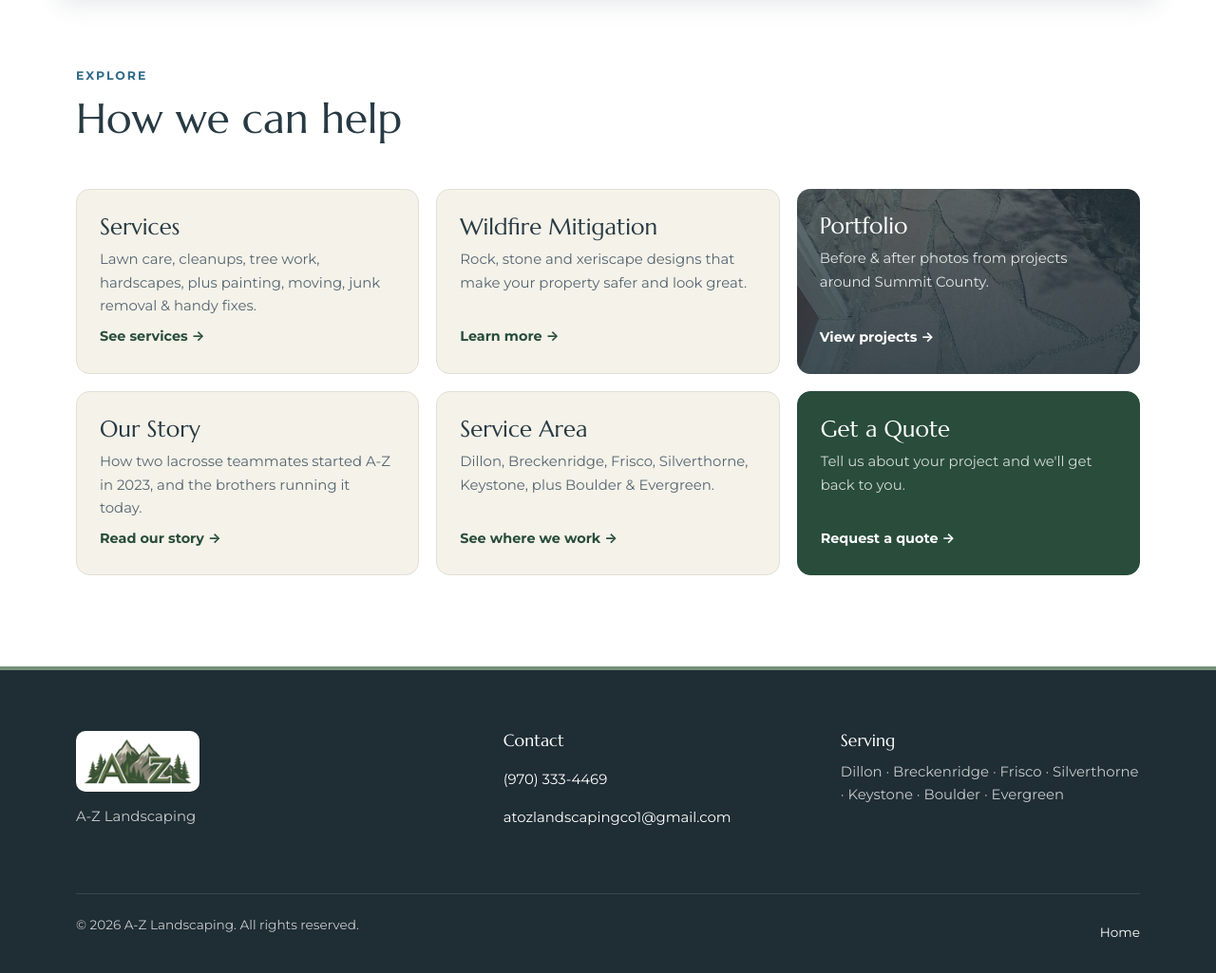
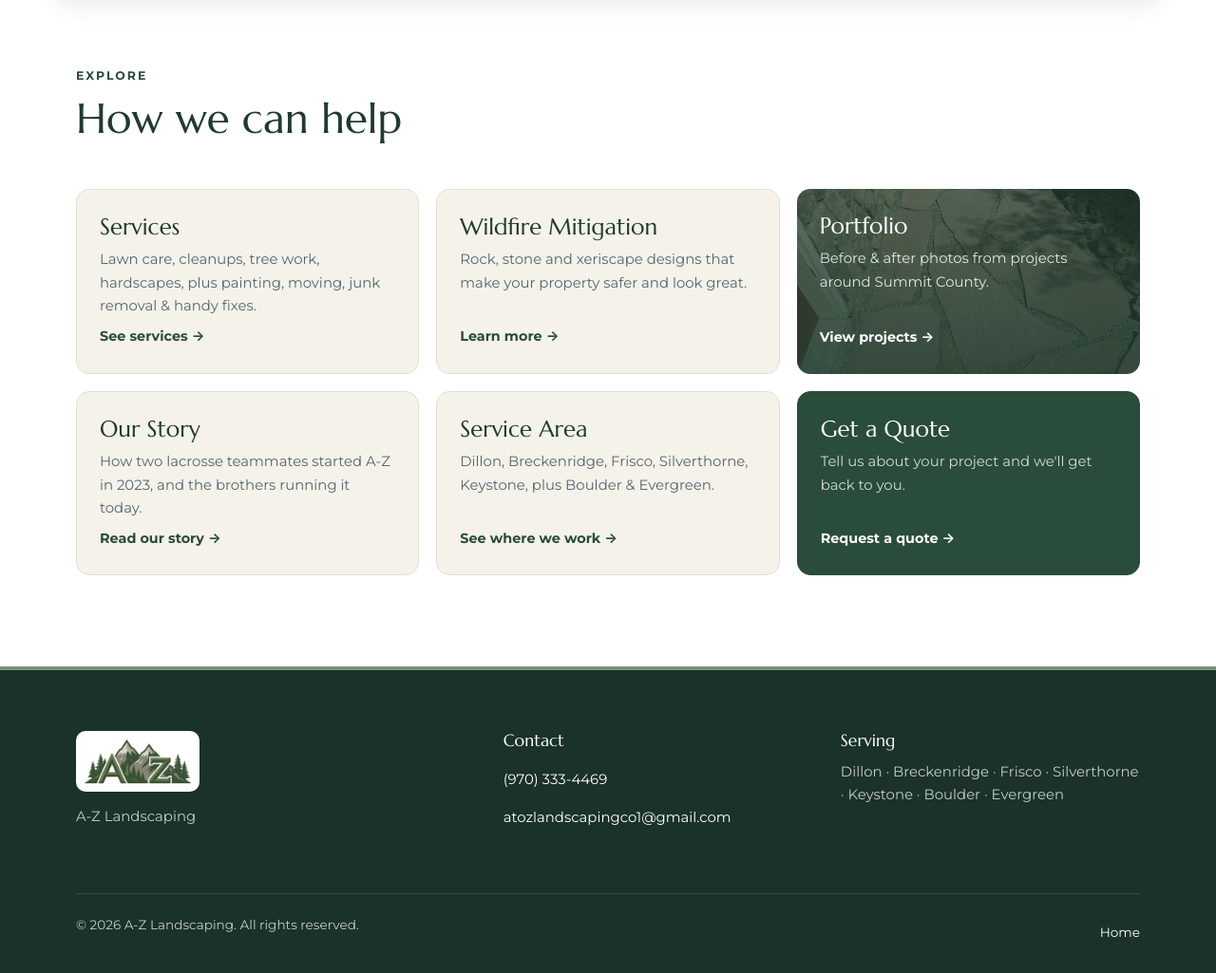
Before and after one commit to atozlandscaping/a-zlandscapingwebsite, a plain HTML site: page public/index.html in a window 1280 px wide. Shown: the part 899-1924 px from the top of the page at 95% size. Drawn offline with Linux system fonts and the light colour scheme.

Commit message:
Make Spruce Green the primary color
Co-Authored-By: Claude Opus 5.5 <noreply@anthropic.com>
Claude-Session: https://claude.ai/code/session_01Y8VrC9MmaFrDPksZBxYwHn

```diff
--- a/public/index.html
+++ b/public/index.html
@@ -5,7 +5,7 @@
   <meta name="viewport" content="width=device-width, initial-scale=1">
   <title>A-Z Landscaping | Summit County, CO Landscaping, Tree Work &amp; Wildfire Mitigation</title>
   <meta name="description" content="A-Z Landscaping is a locally owned landscaping company serving Dillon, Breckenridge, Frisco, Silverthorne and Keystone. Lawn care, cleanups, tree work, xeriscaping, flagstone patios, wildfire mitigation and more. Call (970) 333-4469.">
-  <meta name="theme-color" content="#283a43">
+  <meta name="theme-color" content="#1f3b2e">
   <link rel="icon" type="image/png" href="assets/favicon.png">
   <link rel="apple-touch-icon" href="assets/apple-touch-icon.png">
 
@@ -17,7 +17,7 @@
   <link rel="preconnect" href="https://fonts.googleapis.com">
   <link rel="preconnect" href="https://fonts.gstatic.com" crossorigin>
   <link href="https://fonts.googleapis.com/css2?family=Marcellus&family=Montserrat:wght@400;500;600;700;800&display=swap" rel="stylesheet">
-  <link rel="stylesheet" href="styles.css?v=20261118a">
+  <link rel="stylesheet" href="styles.css?v=20261118b">
 
   <script type="application/ld+json">
   {
@@ -521,6 +521,6 @@
     <a class="mobile-call" href="tel:+19703334469">Call or Text (970) 333-4469</a>
   </aside>
 
-  <script src="main.js?v=20261118a"></script>
+  <script src="main.js?v=20261118b"></script>
 </body>
 </html>
--- a/public/styles.css
+++ b/public/styles.css
@@ -6,7 +6,8 @@
   /* Brand palette (from the marketing studio)
      Spruce Green #294c3b · Aspen Leaf #77927a · Limestone #f4f2e9 · Lake Blue #2f6b88 · Deep Slate #283a43 */
   --forest: #294c3b;      /* Spruce Green: buttons, brand color, green sections */
-  --forest-deep: #283a43; /* Deep Slate: headings and dark sections */
+  --forest-deep: #1f3b2e; /* deep Spruce Green: headings and dark sections */
+  --slate: #283a43;       /* Deep Slate */
   --moss: #2f6b88;        /* Lake Blue: small accent text, links, highlights */
   --moss-light: #b3c8b5;  /* light Aspen Leaf tint: accent text on dark backgrounds */
   --aspen: #77927a;       /* Aspen Leaf: decorative accents only (too light for small text) */
@@ -51,7 +52,7 @@ p { margin: 0 0 1em; }
 .wrap { max-width: var(--wrap); margin: 0 auto; padding: 0 20px; }
 .skip { position: absolute; left: -999px; top: 8px; background: var(--forest); color: #fff; padding: 8px 14px; border-radius: 8px; z-index: 100; }
 .skip:focus { left: 8px; }
-.eyebrow { font-size: .78rem; font-weight: 700; letter-spacing: .16em; text-transform: uppercase; color: var(--moss); margin-bottom: .75em; }
+.eyebrow { font-size: .78rem; font-weight: 700; letter-spacing: .16em; text-transform: uppercase; color: var(--forest); margin-bottom: .75em; }
 .small { font-size: .85rem; color: var(--muted); }
 
 /* ---------- Buttons ---------- */
@@ -121,7 +122,7 @@ p { margin: 0 0 1em; }
 @media (min-width: 641px) and (max-width: 1240px) {
   .hero {
     background:
-      linear-gradient(90deg, rgba(40,58,67,.95) 0%, rgba(40,58,67,.88) 45%, rgba(40,58,67,.4) 75%, rgba(40,58,67,0) 100%),
+      linear-gradient(90deg, rgba(31,59,46,.95) 0%, rgba(31,59,46,.88) 45%, rgba(31,59,46,.4) 75%, rgba(31,59,46,0) 100%),
       url("assets/hero-home.webp") right center / auto 100% no-repeat,
       var(--forest-deep);
   }
@@ -221,7 +222,7 @@ p { margin: 0 0 1em; }
 .tile-title { font-family: var(--display); font-size: 1.5rem; color: var(--forest-deep); line-height: 1.15; }
 .tile-sub { color: var(--muted); font-size: .93rem; flex: 1; }
 .tile-go { font-weight: 700; font-size: .9rem; color: var(--forest); }
-.tile-photo { background: linear-gradient(180deg, rgba(40,58,67,.72), rgba(40,58,67,.88)), var(--img) center / cover; border: 0; }
+.tile-photo { background: linear-gradient(180deg, rgba(31,59,46,.72), rgba(31,59,46,.88)), var(--img) center / cover; border: 0; }
 .tile-photo .tile-title, .tile-photo .tile-go { color: #fff; }
 .tile-photo .tile-sub { color: rgba(255,255,255,.85); }
 .tile-cta { background: var(--forest); border-color: var(--forest); }
@@ -361,7 +362,7 @@ main > [data-view]:not([data-view="home"]):not(#services) { min-height: calc(100
 .form-note { margin: 0; text-align: center; }
 
 /* Footer */
-.site-footer { background: #1f2d34; border-top: 4px solid var(--aspen); color: rgba(255,255,255,.75); padding: 64px 0 28px; font-size: .93rem; }
+.site-footer { background: #1a3227; border-top: 4px solid var(--aspen); color: rgba(255,255,255,.75); padding: 64px 0 28px; font-size: .93rem; }
 .site-footer a { color: #fff; text-decoration: none; }
 .site-footer a:hover { text-decoration: underline; }
 .site-footer p a, .footer-bottom a { display: inline-block; padding: 8px 0; }
@@ -417,7 +418,7 @@ main > [data-view]:not([data-view="home"]):not(#services) { min-height: calc(100
   .hero {
     padding: 64px 0 170px;
     background:
-      linear-gradient(180deg, rgba(40,58,67,.82) 0%, rgba(40,58,67,.66) 55%, rgba(40,58,67,.4) 100%),
+      linear-gradient(180deg, rgba(31,59,46,.82) 0%, rgba(31,59,46,.66) 55%, rgba(31,59,46,.4) 100%),
       url("assets/hero-home-sm.webp") center 60% / cover no-repeat,
       var(--forest-deep);
   }
```
Also changed, not shown: public/thanks.html (+1 -1 lines), public/assets/hero-home.webp.
